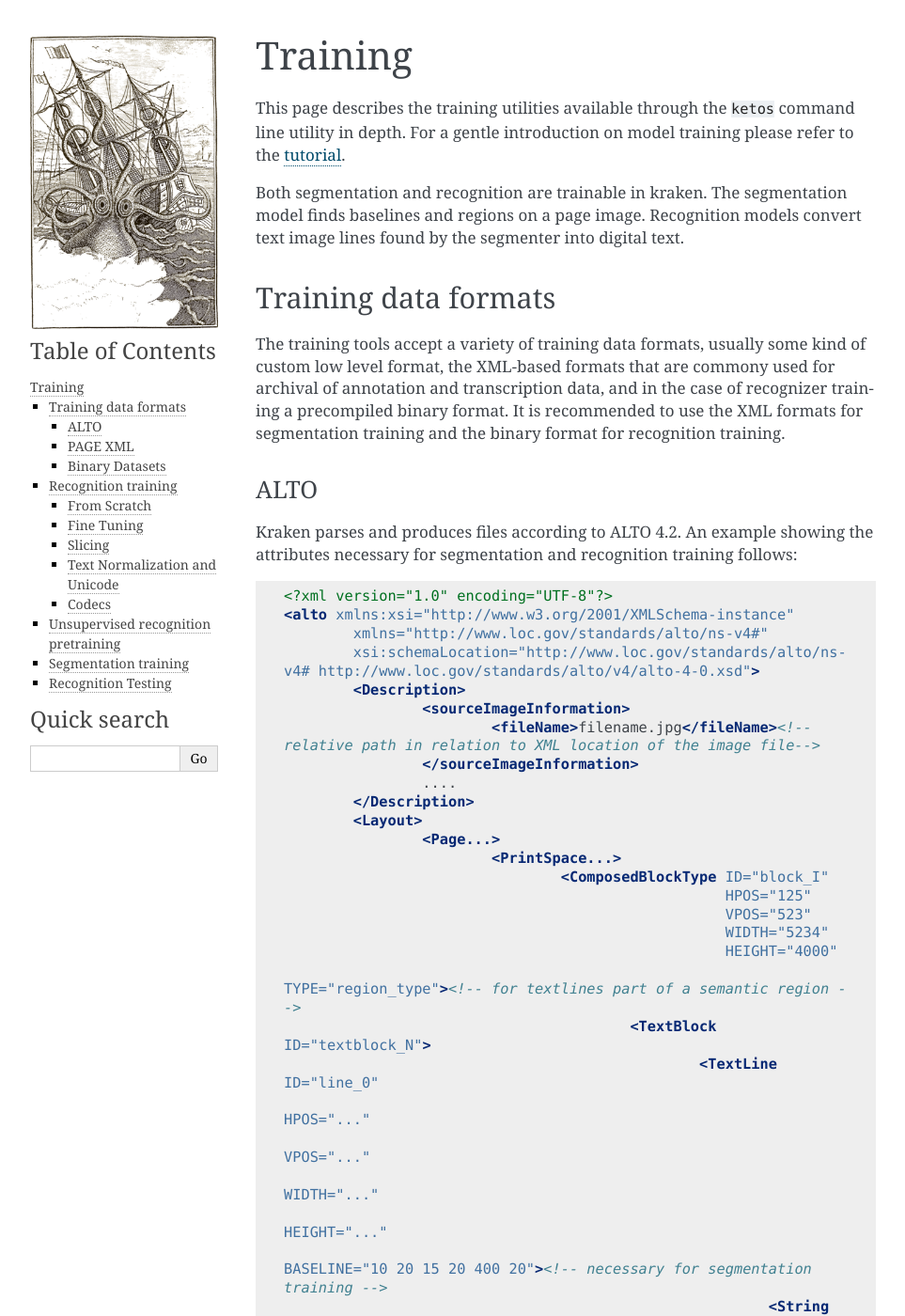
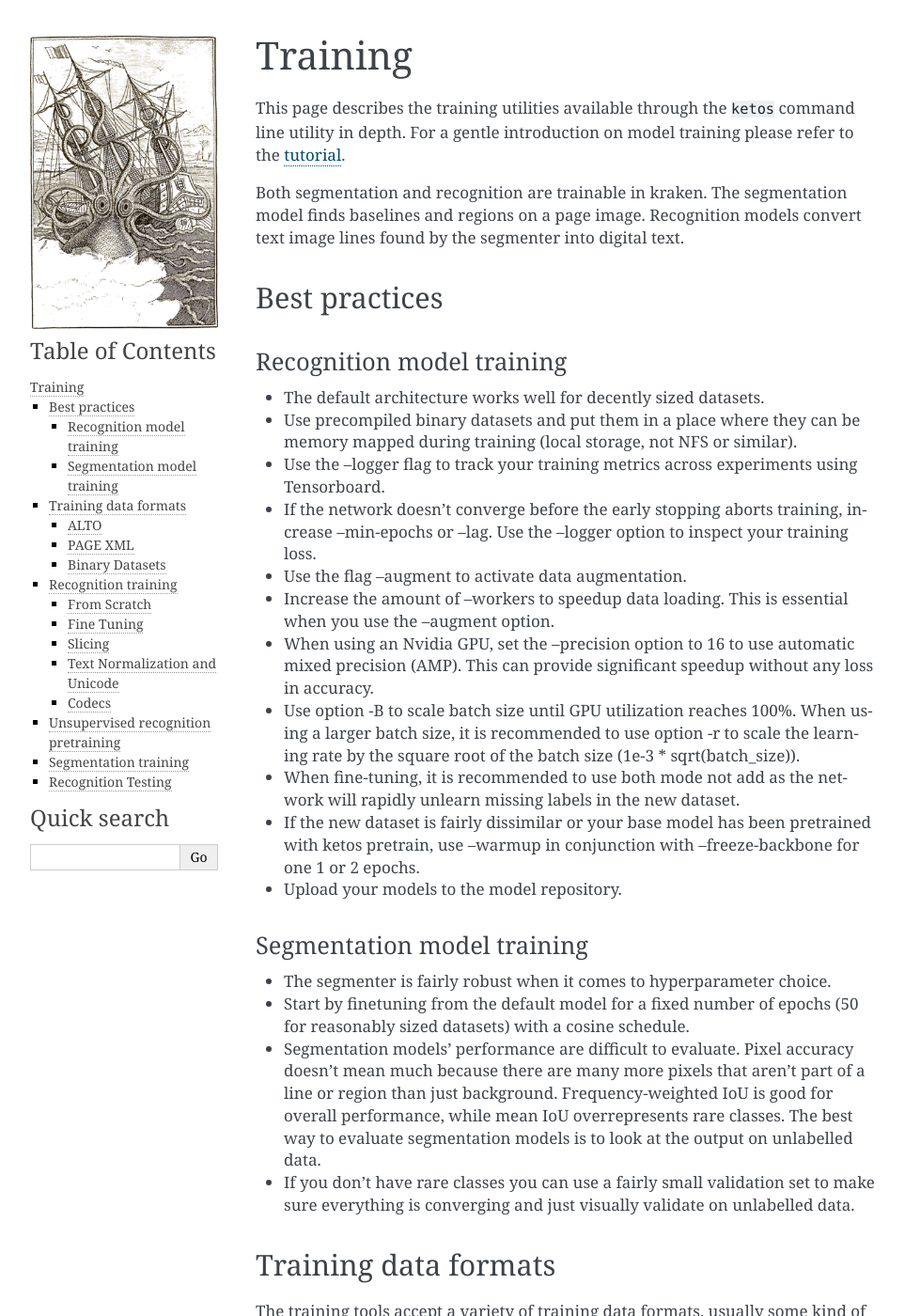
Before and after one commit to mittagessen/kraken, a Sphinx documentation site: the page built from docs/ketos.rst, in a window 1280 px wide and 1400 px high. Shown: the whole window at 94% size, without its empty margins (148-1111 px from the left). Built offline with Sphinx 7.4.7, drawn with Linux system fonts in a browser that asks for light colours.

Commit message:
add best practices

```diff
--- a/docs/ketos.rst
+++ b/docs/ketos.rst
@@ -10,6 +10,32 @@ please refer to the :ref:`tutorial <training>`.
 Both segmentation and recognition are trainable in kraken. The segmentation
 model finds baselines and regions on a page image. Recognition models convert
 text image lines found by the segmenter into digital text.
+
+Best practices
+---------------------
+
+Recognition model training
+~~~~~~~~~~~~~~~~~~~~
+
+* The default architecture works well for decently sized datasets.
+* Use precompiled binary datasets and put them in a place where they can be memory mapped during training (local storage, not NFS or similar).
+* Use the --logger flag to track your training metrics across experiments using Tensorboard.
+* If the network doesn't converge before the early stopping aborts training, increase --min-epochs or --lag. Use the --logger option to inspect your training loss.
+* Use the flag --augment to activate data augmentation.
+* Increase the amount of --workers to speedup data loading. This is essential when you use the --augment option.
+* When using an Nvidia GPU, set the --precision option to 16 to use automatic mixed precision (AMP). This can provide significant speedup without any loss in accuracy.
+* Use option -B to scale batch size until GPU utilization reaches 100%. When using a larger batch size, it is recommended to use option -r to scale the learning rate by the square root of the batch size (1e-3 * sqrt(batch_size)).
+* When fine-tuning, it is recommended to use both mode not add as the network will rapidly unlearn missing labels in the new dataset.
+* If the new dataset is fairly dissimilar or your base model has been pretrained with ketos pretrain, use --warmup in conjunction with --freeze-backbone for one 1 or 2 epochs.
+* Upload your models to the model repository.
+
+Segmentation model training
+~~~~~~~~~~~~~~~~~~~~
+
+* The segmenter is fairly robust when it comes to hyperparameter choice.
+* Start by finetuning from the default model for a fixed number of epochs (50 for reasonably sized datasets) with a cosine schedule.
+* Segmentation models' performance are difficult to evaluate. Pixel accuracy doesn't mean much because there are many more pixels that aren't part of a line or region than just background. Frequency-weighted IoU is good for overall performance, while mean IoU overrepresents rare classes. The best way to evaluate segmentation models is to look at the output on unlabelled data.
+* If you don't have rare classes you can use a fairly small validation set to make sure everything is converging and just visually validate on unlabelled data.
 
 Training data formats
 ---------------------
```
